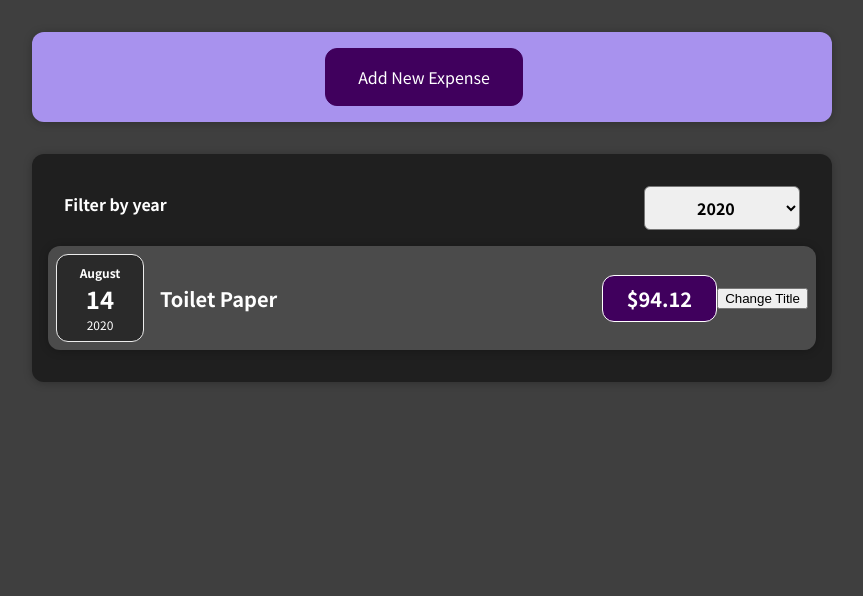
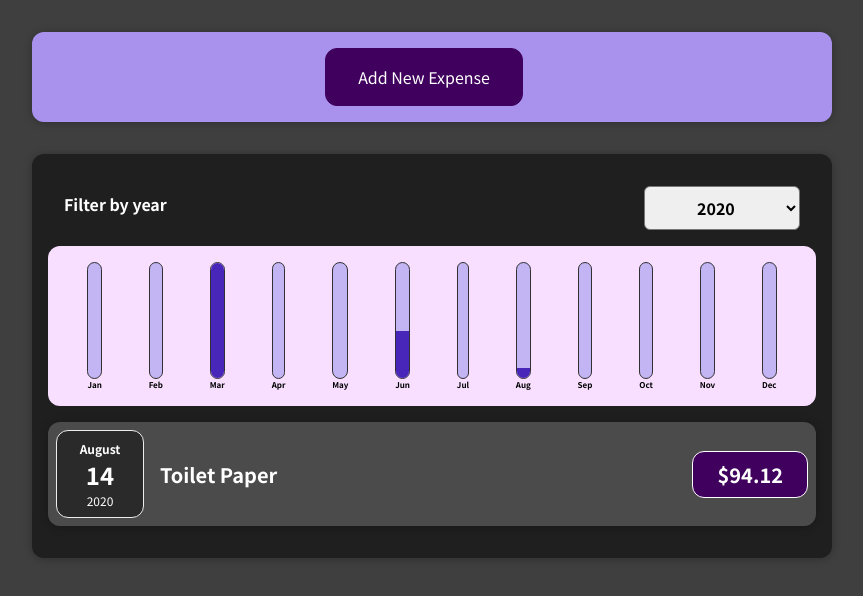
Before and after one commit to danielrlatham/expense-tracker, a React (Create React App) app: page / in a window 1280 px wide. Shown: the top 596 px of the page, without its empty margins (208-1071 px from the left). Built offline with nearby package versions, Linux system fonts and the light colour scheme.

Commit message:
Add chart

```diff
--- a/src/App.js
+++ b/src/App.js
@@ -33,9 +33,7 @@
   return (
     <div>
       <NewExpense onAddExpense={addExpenseHandler}/>
-      <Expenses
-      expenses={expenses}
-      />
+      <Expenses expenses={expenses}/>
     </div>
   );
 }
--- /dev/null
+++ b/src/components/Chart/Chart.css
@@ -0,0 +1,9 @@
+.chart {
+    padding: 1rem;
+    border-radius: 12px;
+    background-color: #f8dfff;
+    text-align: center;
+    display: flex;
+    justify-content: space-around;
+    height: 10rem;
+}
--- /dev/null
+++ b/src/components/Chart/Chart.js
@@ -0,0 +1,21 @@
+import React from 'react';
+
+import ChartBar from './ChartBar';
+import './Chart.css';
+
+const Chart = props => {
+  const dataPointValues = props.dataPoints.map(dataPoint => dataPoint.value);
+  const totalMaximum = Math.max(...dataPointValues);
+
+  return <div className="chart">
+    {props.dataPoints.map(dataPoint => (
+      <ChartBar
+        key={dataPoint.label}
+        value={dataPoint.value}
+        maxValue={totalMaximum}
+        label={dataPoint.label}/>
+    ))}
+  </div>;
+};
+
+export default Chart;
--- /dev/null
+++ b/src/components/Chart/ChartBar.css
@@ -0,0 +1,30 @@
+.chart-bar {
+    height: 100%;
+    display: flex;
+    flex-direction: column;
+    align-items: center;
+}
+
+.chart-bar__inner {
+    height: 100%;
+    width: 100%;
+    border: 1px solid #313131;
+    border-radius: 12px;
+    background-color: #c3b4f3;
+    overflow: hidden;
+    display: flex;
+    flex-direction: column;
+    justify-content: flex-end;
+}
+
+.chart-bar__fill {
+    background-color: #4826b9;
+    width: 100%;
+    transition: all 0.3s ease-out;
+}
+
+.chart-bar__label {
+    font-weight: bold;
+    font-size: 0.5rem;
+    text-align: center;
+}
--- /dev/null
+++ b/src/components/Chart/ChartBar.js
@@ -0,0 +1,22 @@
+import React from 'react';
+
+import './ChartBar.css'
+
+const CharBar = props => {
+  let barFillHeight = '0%';
+
+  if (props.maxValue > 0) {
+    barFillHeight = Math.round((props.value / props.maxValue) * 100) + '%';
+  }
+
+  return (
+    <div className="chart-bar">
+      <div className="chart-bar__inner">
+        <div className="chart-bar__fill" style={{height: barFillHeight}}/>
+      </div>
+      <div className='chart-bar__label'>{props.label}</div>
+    </div>
+  )
+}
+
+export default CharBar;
--- a/src/components/Expenses/ExpenseItem.js
+++ b/src/components/Expenses/ExpenseItem.js
@@ -1,18 +1,9 @@
-import { useState } from 'react';
-
 import './ExpenseItem.css';
 import ExpenseDate from "./ExpenseDate";
 import Card from "../UI/Card";
 
 const ExpenseItem = (props) => {
-  const { amount, date } = props;
-
-  const [title, setTitle] = useState(props.title);
-
-  const clickHandler = () => {
-    console.log(title);
-    setTitle('Changed!')
-  }
+  const { amount, date, title } = props;
 
   return (
     <li>
@@ -24,7 +15,6 @@
           <h2>{title}</h2>
           <div className='expense-item__price'>${amount}</div>
         </div>
-        <button onClick={clickHandler}>Change Title</button>
       </Card>
     </li>
   );
--- a/src/components/Expenses/Expenses.js
+++ b/src/components/Expenses/Expenses.js
@@ -3,6 +3,7 @@
 import ExpenseFilter from "./ExpensesFilter";
 import { useState } from 'react';
 import ExpensesList from "./ExpensesList";
+import ExpensesChart from "./ExpensesChart";
 
 const Expenses = (props) => {
   const [filteredYear, setFilteredYear] = useState('2020')
@@ -11,9 +12,14 @@
     setFilteredYear(year);
   }
 
+  const filteredExpenses = props.expenses.filter((expense) => {
+    return expense.date.getFullYear().toString() === filteredYear;
+  })
+
   return <Card className="expenses">
     <ExpenseFilter onChangeFilter={filterChangeHandler} selected={filteredYear}/>
-    <ExpensesList expenses={props.expenses} filteredYear={filteredYear}/>
+    <ExpensesChart expenses={props.expenses}/>
+    <ExpensesList expenses={filteredExpenses}/>
   </Card>
 }
 
--- /dev/null
+++ b/src/components/Expenses/ExpensesChart.js
@@ -0,0 +1,28 @@
+import React from 'react';
+import Chart from "../Chart/Chart";
+
+const ExpensesChart = props => {
+  const chartDataPoints = [
+    { label: 'Jan', value: 0 },
+    { label: 'Feb', value: 0 },
+    { label: 'Mar', value: 0 },
+    { label: 'Apr', value: 0 },
+    { label: 'May', value: 0 },
+    { label: 'Jun', value: 0 },
+    { label: 'Jul', value: 0 },
+    { label: 'Aug', value: 0 },
+    { label: 'Sep', value: 0 },
+    { label: 'Oct', value: 0 },
+    { label: 'Nov', value: 0 },
+    { label: 'Dec', value: 0 },
+  ]
+
+  for (const expense of props.expenses) {
+    const expenseMonth = expense.date.getMonth(); // starting at 0 => January => 0
+    chartDataPoints[expenseMonth].value += expense.amount;
+  }
+
+  return <Chart dataPoints={chartDataPoints}/>
+}
+
+export default ExpensesChart;
--- a/src/components/Expenses/ExpensesList.js
+++ b/src/components/Expenses/ExpensesList.js
@@ -2,17 +2,13 @@
 import './ExpensesList.css'
 
 const ExpensesList = props => {
-  const filteredExpenses = props.expenses.filter((expense) => {
-    return expense.date.getFullYear().toString() === props.filteredYear;
-  })
-
-  if (filteredExpenses.length === 0) {
+  if (props.expenses.length === 0) {
     return <h2 className="expenses-list__fallback">Found no expenses</h2>;
   }
 
   return(
     <ul className="expenses-list">
-    {filteredExpenses.map((expense) => {
+    {props.expenses.map((expense) => {
       return <ExpenseItem
         title={expense.title}
         amount={expense.amount}
--- a/src/components/NewExpense/ExpenseForm.js
+++ b/src/components/NewExpense/ExpenseForm.js
@@ -27,8 +27,6 @@
       amount: amount,
       date: new Date(date)
     };
-
-    console.log(expenseData);
     props.onSaveExpenseData(expenseData);
 
     setTitle('');
--- a/src/components/NewExpense/NewExpense.js
+++ b/src/components/NewExpense/NewExpense.js
@@ -12,7 +12,6 @@
       ...enteredExpenseData,
       id: Math.random().toString()
     };
-    console.log(expenseData);
     props.onAddExpense(expenseData);
     setIsEditing(false);
   };
```
